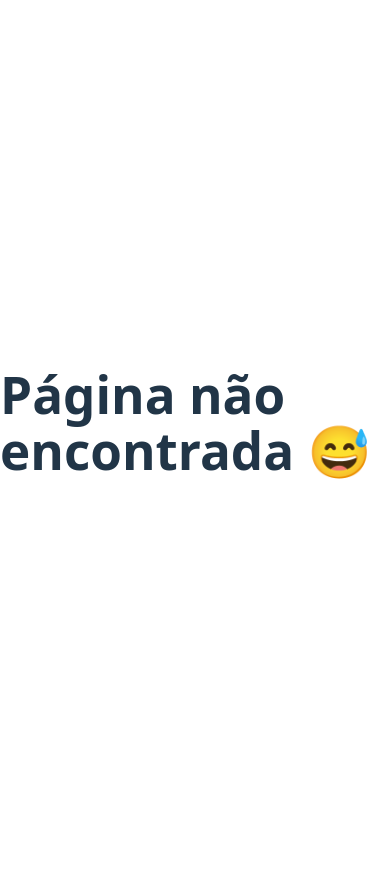
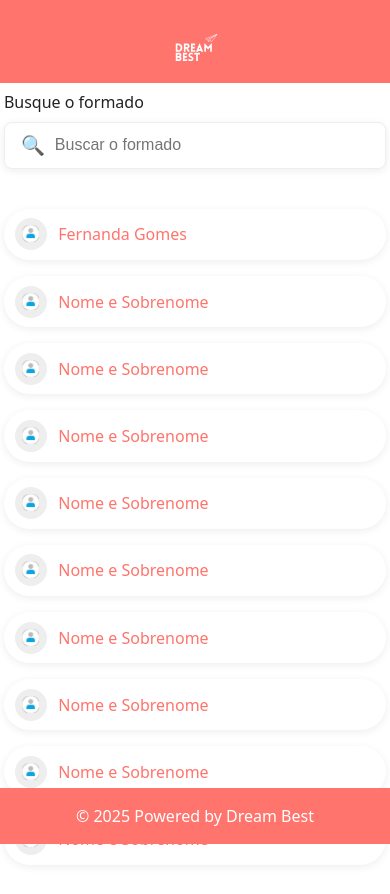
Before and after one commit to mukslima/dream-beast-frontend, a React (Vite) app: page /lista-formandos in a window 390 px wide. Shown: the top 894 px of the page. Before the commit the page ends 844 px from the top, so only its background shows below. Built offline with nearby package versions, Linux system fonts and the light colour scheme.

Commit message:
feat: tela lista formados

```diff
--- a/src/App.jsx
+++ b/src/App.jsx
@@ -4,6 +4,7 @@ import Home from './pages/Home'
 import LoginCliente from './pages/LoginCliente'
 import LoginAdmin from './pages/LoginAdmin'
 import CadastroFormando from './pages/CadastroFormando'
+import ListaFormandos from './pages/ListaFormados'
 
 function App() {
   return (
@@ -13,6 +14,7 @@ function App() {
         <Route path="/login-cliente" element={<LoginCliente />} />
         <Route path="/login-admin" element={<LoginAdmin />} />
         <Route path="/cadastro-formando" element={<CadastroFormando />} />
+        <Route path="/lista-formandos" element={<ListaFormandos />} />
         <Route path="*" element={<h1>Página não encontrada 😅</h1>} />
       </Routes>
     </BrowserRouter>
--- /dev/null
+++ b/src/pages/ListaFormados.css
@@ -0,0 +1,220 @@
+.lista-container {
+  min-height: 100vh;
+  width: 100vw;
+  background: #fff;
+  display: flex;
+  flex-direction: column;
+  align-items: center;
+  justify-content: flex-start;
+}
+
+.lista-header {
+  width: 100vw;
+  background: #FF746C;
+  display: flex;
+  justify-content: center;
+  align-items: center;
+  padding: 1.2rem 0 1rem 0;
+  position: fixed;
+  top: 0;
+  left: 0;
+  z-index: 10;
+}
+
+.lista-logo {
+  height: 48px;
+}
+
+.lista-main {
+  width: 100%;
+  max-width: 400px;
+  margin: 110px auto 0 auto;
+  display: flex;
+  flex-direction: column;
+  align-items: center;
+}
+
+.lista-pesquisa {
+  width: 100%;
+  margin-bottom: 1.5rem;
+}
+
+.lista-label {
+  display: block;
+  font-size: 1rem;
+  color: #222;
+  margin-bottom: 0.5rem;
+  font-weight: 500;
+}
+
+.lista-input-group {
+  display: flex;
+  align-items: center;
+  background: #fff;
+  border-radius: 8px;
+  box-shadow: 0 2px 8px rgba(0,0,0,0.07);
+  border: 1px solid #eee;
+  padding: 0.5rem 1rem;
+}
+
+.lista-lupa {
+  font-size: 1.2rem;
+  color: #FF746C;
+  margin-right: 0.5rem;
+}
+
+.lista-input-group input {
+  border: none;
+  outline: none;
+  background: transparent;
+  font-size: 1rem;
+  width: 100%;
+  color: #222;
+}
+
+.lista-formandos-lista {
+  width: 100%;
+  display: flex;
+  flex-direction: column;
+  gap: 1rem;
+  margin-bottom: 2rem;
+  padding: 0;
+}
+
+.lista-formando-card {
+  display: flex;
+  align-items: center;
+  background: #fff;
+  border-radius: 30px;
+  box-shadow: 0 2px 8px rgba(0,0,0,0.07);
+  padding: 0.7rem 1.2rem;
+  gap: 1rem;
+}
+
+.lista-avatar {
+  width: 40px;
+  height: 40px;
+  border-radius: 50%;
+  background: #eee;
+  object-fit: cover;
+}
+
+.lista-nome {
+  font-size: 1rem;
+  color: #FF746C;
+  font-weight: 500;
+}
+
+.lista-footer {
+  width: 100vw;
+  background: #FF746C;
+  color: #fff;
+  text-align: center;
+  padding: 1rem 0;
+  font-size: 1rem;
+  position: fixed;
+  bottom: 0;
+  left: 0;
+  z-index: 10;
+}
+
+/* Responsivo */
+@media (max-width: 480px) {
+  .lista-main {
+    max-width: 98vw;
+    margin-top: 90px;
+  }
+  .lista-formando-card {
+    padding: 0.6rem 0.7rem;
+    gap: 0.7rem;
+  }
+  .lista-avatar {
+    width: 32px;
+    height: 32px;
+  }
+}
+
+.lista-formandos {
+  padding: 2rem;
+  max-width: 1000px;
+  margin: 0 auto;
+}
+
+.lista-formandos h1 {
+  text-align: center;
+  margin-bottom: 1.5rem;
+}
+
+.barra-pesquisa {
+  text-align: center;
+  margin-bottom: 1.5rem;
+}
+
+.barra-pesquisa input {
+  width: 80%;
+  max-width: 400px;
+  padding: 0.5rem;
+  font-size: 1rem;
+  border: 1px solid #ccc;
+  border-radius: 6px;
+}
+
+.tabela-container {
+  overflow-x: auto;
+}
+
+table {
+  width: 100%;
+  border-collapse: collapse;
+}
+
+th {
+  background-color: #f5f5f5;
+  text-align: left;
+  padding: 0.75rem;
+}
+
+td {
+  padding: 0.75rem;
+  border-top: 1px solid #eee;
+}
+
+.status-ok {
+  color: green;
+  font-weight: bold;
+}
+
+.status-pendente {
+  color: orange;
+  font-weight: bold;
+}
+
+button {
+  padding: 0.4rem 0.7rem;
+  margin-right: 0.3rem;
+  border: none;
+  border-radius: 4px;
+  cursor: pointer;
+  font-size: 0.9rem;
+}
+
+.btn-ver {
+  background-color: #007bff;
+  color: #fff;
+}
+
+.btn-editar {
+  background-color: #28a745;
+  color: #fff;
+}
+
+@media (max-width: 600px) {
+  th, td {
+    font-size: 0.85rem;
+    padding: 0.5rem;
+  }
+
+  .barra-pesquisa input {
+    width: 100%;
+  }
+}
--- /dev/null
+++ b/src/pages/ListaFormados.jsx
@@ -0,0 +1,62 @@
+import React, { useState } from "react";
+import { Link } from "react-router-dom";
+import "./ListaFormados.css";
+import logob from "../assets/logob.svg";
+import avatar from "../assets/avatar.svg";
+
+export default function ListaFormandos() {
+  const [busca, setBusca] = useState("");
+
+  const formandos = [
+    { id: 1, nome: "Fernanda Gomes" },
+    { id: 2, nome: "Nome e Sobrenome" },
+    { id: 3, nome: "Nome e Sobrenome" },
+    { id: 4, nome: "Nome e Sobrenome" },
+    { id: 5, nome: "Nome e Sobrenome" },
+    { id: 6, nome: "Nome e Sobrenome" },
+    { id: 7, nome: "Nome e Sobrenome" },
+    { id: 8, nome: "Nome e Sobrenome" },
+    { id: 9, nome: "Nome e Sobrenome" },
+    { id: 10, nome: "Nome e Sobrenome" },
+  ];
+
+  const filtrados = formandos.filter(f =>
+    f.nome.toLowerCase().includes(busca.toLowerCase())
+  );
+
+  return (
+    <div className="lista-container">
+      <header className="lista-header">
+        <img src={logob} alt="Dream Beast" className="lista-logo" />
+      </header>
+      <main className="lista-main">
+        <div className="lista-pesquisa">
+          <label htmlFor="busca" className="lista-label">Busque o formado</label>
+          <div className="lista-input-group">
+            <span className="lista-lupa">&#128269;</span>
+            <input
+              id="busca"
+              type="text"
+              placeholder="Buscar o formado"
+              value={busca}
+              onChange={(e) => setBusca(e.target.value)}
+            />
+          </div>
+        </div>
+        <ul className="lista-formandos-lista">
+          {filtrados.map((f, idx) => (
+            <li key={f.id || idx}>
+              <Link to={`/formando/${f.id}`} className="lista-formando-card">
+                <img src={avatar} alt="Avatar" className="lista-avatar" />
+                <span className="lista-nome">{f.nome}</span>
+              </Link>
+            </li>
+          ))}
+        </ul>
+      </main>
+      <footer className="lista-footer">
+        © 2025 Powered by Dream Best
+      </footer>
+    </div>
+  );
+}
```
Also changed, not shown: src/assets/avatar.svg (added).
